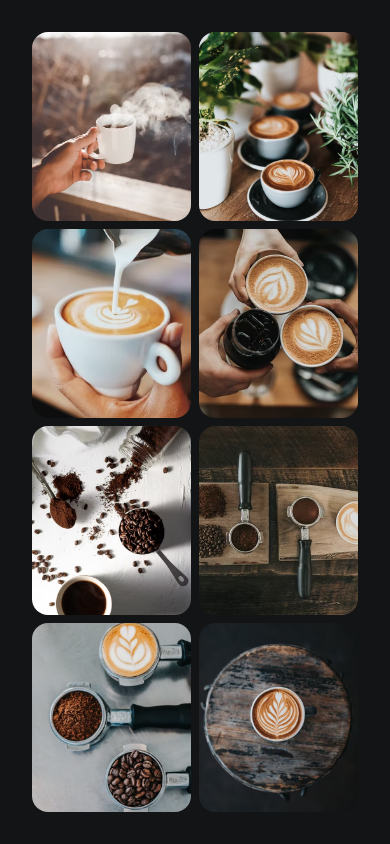
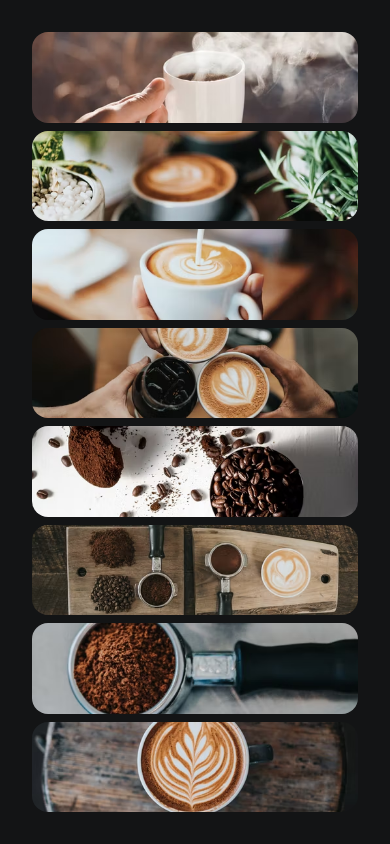
Before and after one commit to CNF1993/practica-grid-2, a plain HTML site: page index.html in a window 390 px wide. Drawn offline with Linux system fonts and the light colour scheme.

Commit message:
add @media mw 480px

```diff
--- a/styles.css
+++ b/styles.css
@@ -83,3 +83,14 @@ body {
         grid-row: auto;
     }
 }
+
+@media (max-width: 480px) {
+    .container {
+        grid-template-columns: 1fr;
+    }
+
+    .item:nth-child(even), .item:nth-child(odd) {
+        grid-column: auto;
+        grid-row: auto;
+    }
+}
```
